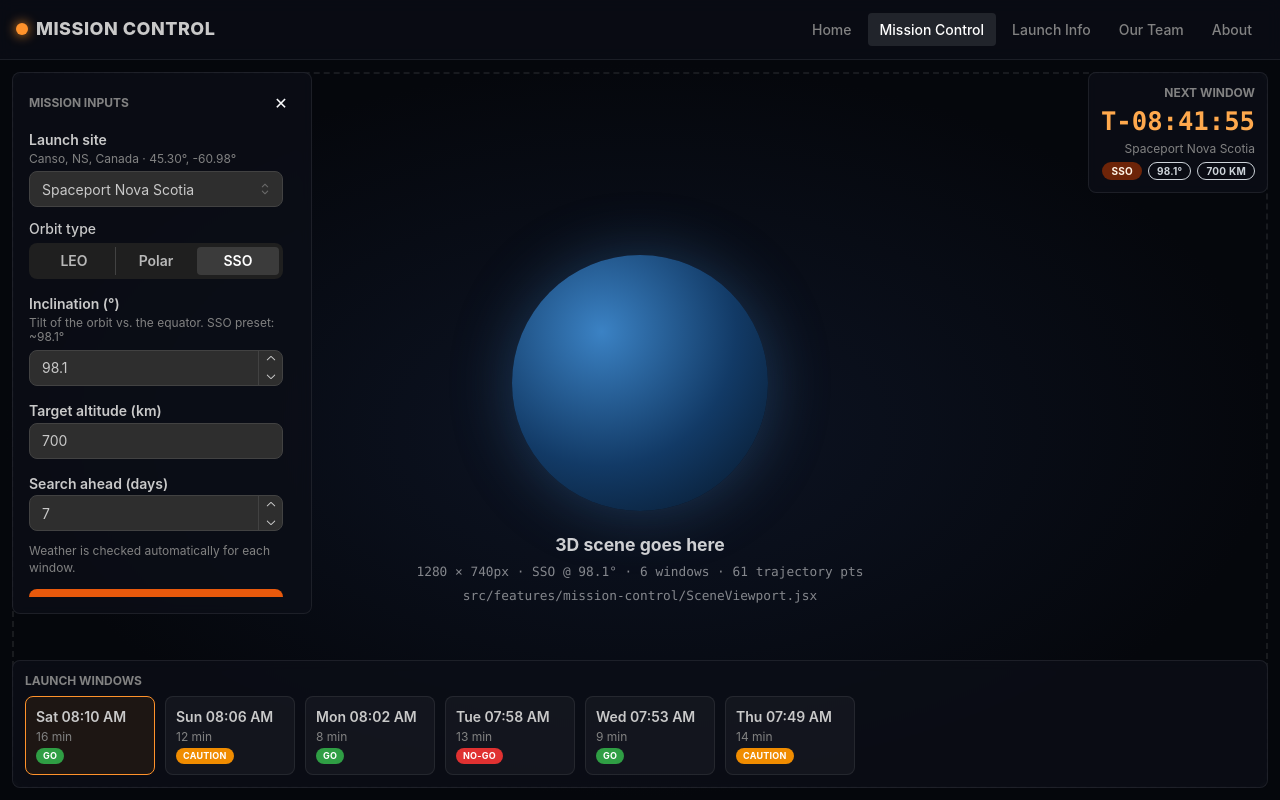
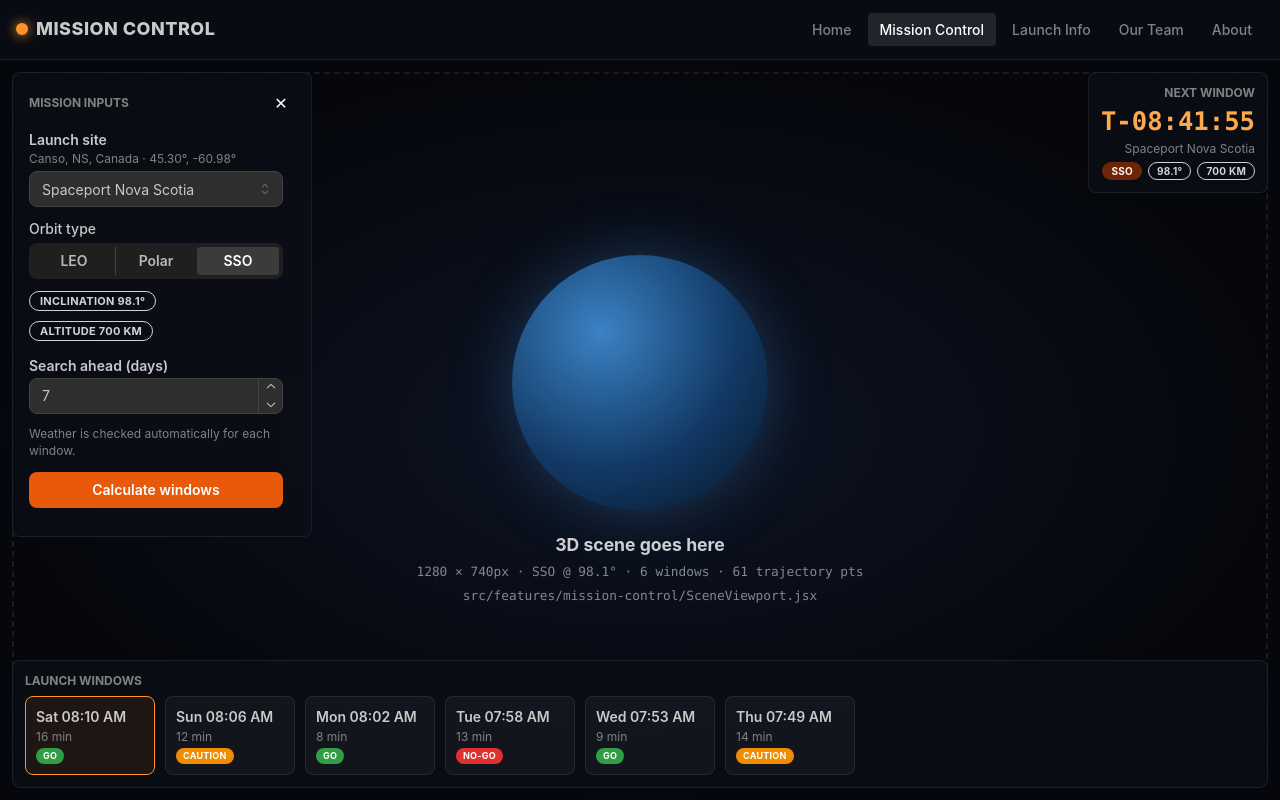
Before and after one commit to elidellman/MissionAcceptedHackathon2026, a React (Vite) app in the folder frontend/: page /mission-control in a window 1280 px wide. Built offline with nearby package versions, Linux system fonts and the light colour scheme.

Commit message:
mission input panel change

```diff
--- a/frontend/src/features/mission-control/MissionInputPanel.jsx
+++ b/frontend/src/features/mission-control/MissionInputPanel.jsx
@@ -2,6 +2,7 @@
 import {
   ActionIcon,
   Alert,
+  Badge,
   Button,
   Group,
   NumberInput,
@@ -18,7 +19,8 @@
 
 /**
  * MissionInputPanel — collapsible panel on the LEFT of the 3D render.
- * The user picks a launch site + target orbit and hits "Calculate windows".
+ * The user picks a launch site + orbit type (+ days to search) and hits "Calculate windows".
+ * Inclination and altitude are NOT editable: they come from ORBIT_PRESETS in launchConfig.js.
  * Weather is NOT entered here: the backend fills it in automatically per window.
  *
  * Props:
@@ -40,8 +42,7 @@
   const site = getSite(draft.siteId)
   const incl = Number(draft.inclinationDeg)
   const reachable = Number.isFinite(incl) && isDirectlyReachable(incl, site.lat)
-  const valid =
-    Number.isFinite(incl) && incl >= 0 && incl <= 180 && Number(draft.altitudeKm) >= 160 && Number(draft.days) >= 1
+  const valid = Number(draft.days) >= 1
 
   if (!open) {
     return (
@@ -95,25 +96,10 @@
               <SegmentedControl fullWidth data={['LEO', 'Polar', 'SSO']} value={draft.orbit} onChange={pickOrbit} />
             </div>
 
-            <NumberInput
-              label="Inclination (°)"
-              description={`Tilt of the orbit vs. the equator. ${draft.orbit} preset: ${ORBIT_PRESETS[draft.orbit].hint}`}
-              value={draft.inclinationDeg}
-              onChange={set('inclinationDeg')}
-              min={0}
-              max={180}
-              step={0.1}
-              decimalScale={2}
-            />
-
-            <NumberInput
-              label="Target altitude (km)"
-              value={draft.altitudeKm}
-              onChange={set('altitudeKm')}
-              min={160}
-              max={2000}
-              hideControls
-            />
+            <Group gap="xs">
+              <Badge variant="outline" color="gray">Inclination {draft.inclinationDeg}°</Badge>
+              <Badge variant="outline" color="gray">Altitude {draft.altitudeKm} km</Badge>
+            </Group>
 
             <NumberInput
               label="Search ahead (days)"
--- a/frontend/src/features/mission-control/launchConfig.js
+++ b/frontend/src/features/mission-control/launchConfig.js
@@ -18,8 +18,8 @@
   },
 ]
 
-// Default inclination per orbit type (from the challenge brief).
-// Selecting a type fills in the inclination; the user can still type their own value.
+// Inclination + altitude per orbit type (inclinations from the challenge brief).
+// These are fixed: picking an orbit type in the panel sets both. Change them here.
 export const ORBIT_PRESETS = {
   LEO: { inclinationDeg: 45.1, altitudeKm: 500, hint: '~45.1°' },
   Polar: { inclinationDeg: 90, altitudeKm: 700, hint: '87.9° – 90°' },
```
Also changed, not shown: frontend/src/features/mission-control/README.md, 1 other file (tests, documents, lock files or other folders).
